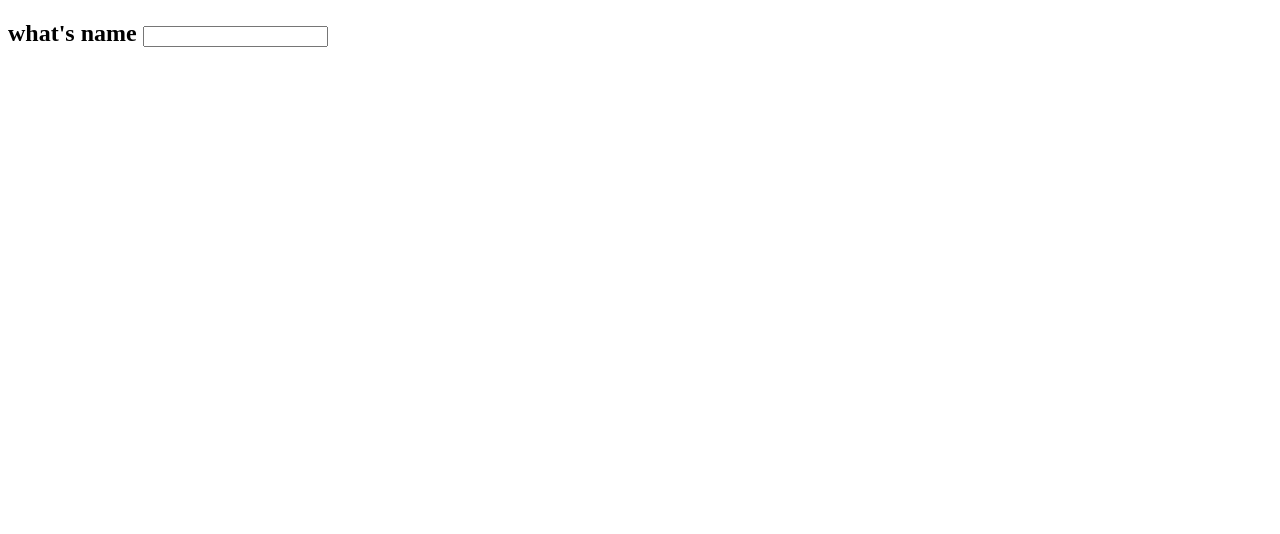
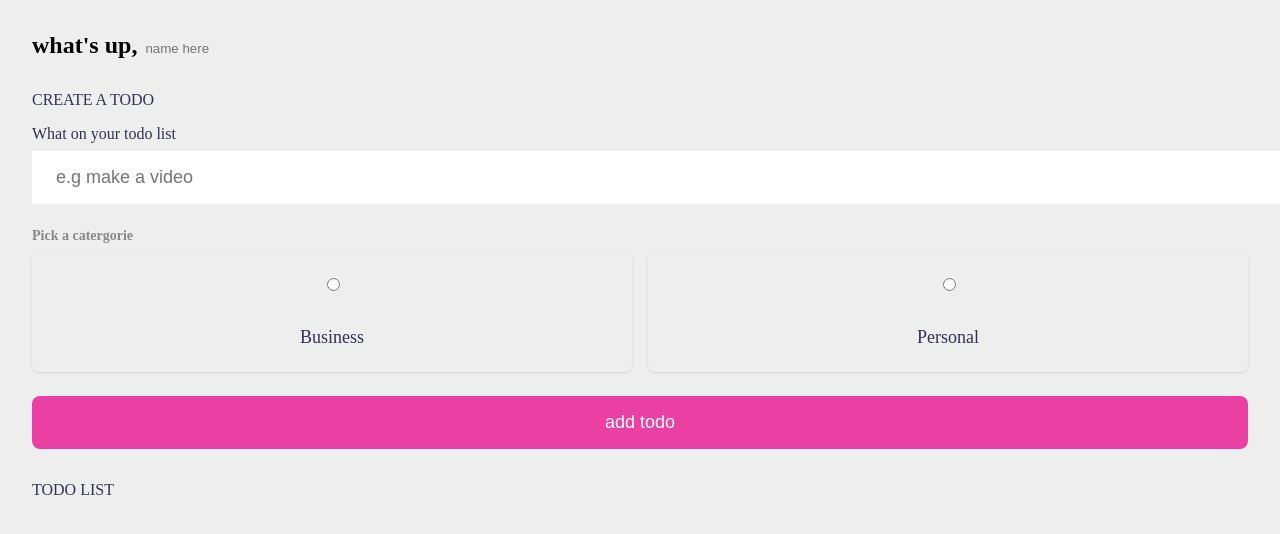
Before and after one commit to sekfson/javascript_tuto, a plain HTML site: page index.html in a window 1280 px wide. Drawn offline with Linux system fonts and the light colour scheme.

Commit message:
la modification faite le 12/10/2022 à 17h01

```diff
--- a/index.html
+++ b/index.html
@@ -14,12 +14,76 @@
     <script src="main.js"></script>
 </head>
 <body>
-    <!-- on peut utiliser section.greeting + tabulation -->
+    <!-- on peut utiliser section.greeting + tabulation et la classe va prendre ce qu'on ajouter sur la section-->
   <section class="greeting">
 
     <h2 class="title">
-        what's name <input type="text" name="" id="">
+        what's up, <input type="text" id="name" placeholder="name here">
     </h2>
+  </section>
+
+  <section class="create-todo">
+    <h3>CREATE A TODO</h3>
+    <!--le racourci es form#new-todo-form la class va prendre automatique new-todo-form-->
+    <form  id="new-todo-form">
+      <h3>What on your todo list</h3>
+      <!--pur les input on utilise input:text-->
+      <input type="text" name="content" id="content" placeholder="e.g make a video">
+      <h4>Pick a catergorie</h4>
+      <!--si on veut utiliser  un div avec un attribut on utilise le point apres l'optoin .otpion +tab-->
+      <div class="option">
+          <label >
+            <input type="radio" name="category" id="category1" value="business"/>
+            <span class="bubble business"></span>
+            <div>Business</div>
+          </label>
+          <label >
+            <input type="radio" name="category" id="category2" value="personal"/>
+            <span class="bubble personal"></span>
+            <div>Personal</div>
+          </label>
+      </div>
+      <input type="submit" value="add todo">
+      </form>
+      <div class="option"></div>
+    </form>
+  </section>
+
+  <section class="todo-list">
+    <h3>TODO LIST</h3>
+    <div class="list" id="todo-list">
+      <!-- <div class="todo-item done">
+        <label >
+          <input type="checkbox"/>
+          <span class="bubble business"></span>
+        </label>
+
+        <div class="todo cotent">
+          <input type="text" value="make a video" readonly/>
+        </div>
+
+        <div class="actions">
+            <button class="edit">Edit</button>
+            <button class="delete">Delete</button>
+        </div>
+      </div>
+
+      <div class="todo-item">
+        <label >
+          <input type="checkbox"/>
+          <span class="bubble personal"></span>
+        </label>
+
+        <div class="todo cotent">
+          <input type="text" value="get milk" readonly/>
+        </div>
+
+        <div class="actions">
+            <button class="edit">Edit</button>
+            <button class="delete">Delete</button>
+        </div>
+      </div> -->
+    </div>
   </section>
 </body>
 </html>
--- a/main.css
+++ b/main.css
@@ -0,0 +1,235 @@
+/* ici on declare toutes les variables des différentes couleurs qu'on va utiliser dans la commande*/
+:root{
+    --primary: #ea40a4;
+    --business: #3a82ee;
+    --personal:var(--primary);
+    --light: #eee;
+    --dark: #313154;
+    --danger: #ff5b57;
+    --gray: #888;
+    --shadow: 0 1px 3px rgba(0,0,0,0.1);
+    --business: 0px 0px 4px rgba(58, 130, 238,0.75);
+    --personal: 0px 0px 4px rgba(234, 64, 164,0.75);
+}
+
+. {
+    margin:0;
+    padding: 0;
+    box-sizing: border-box;
+    font-family: 'montserrat', sans-serif;
+
+}
+
+input:not([type="radio"]):not([type="checkbox"]), button{
+    appearance: none;
+    border: none;
+    outline: none;
+    background: none;
+    cursor: initial;
+}
+
+body{
+    background: var(--light);
+}
+
+section{
+    margin-top: 2rem;
+    margin-bottom: 2rem;
+    margin-left: 1.5rem;
+    margin-right: 1.5rem;
+
+}
+
+h3{
+    color: var(--dark);
+    font-size: 1rem;
+    font-weight: 400;
+    margin-bottom: 0.5rem;
+
+}
+
+h4{
+    color: var(--gray);
+    font-size: 0.875rem;
+    font-weight: 700;
+    margin-bottom: 0.5em;
+}
+
+.greeting.title{
+    display: flex;
+}
+
+.greeting.title input{
+    margin-left: 0.5em;
+    flex: 1 1 0%;
+    min-width: 0;
+}
+
+.greeting.title
+.greeting.title input{
+    color: var(--dark);
+    font-size: 1.5em;
+    font-weight: 700;
+}
+
+.create-todo input[type="text"]{
+    display: block;
+    width: 100%;
+    font-size: 1.125rem;
+    padding: 1rem 1.5rem;
+    color: var(--dark);
+    background-color: #fff;
+    border-radius: 0.5rema;
+    box-sizing: var(--shadow);
+    margin-bottom: 1.5rem;
+}
+
+.create-todo .option{
+    display: grid;
+    grid-template-columns: repeat(2,1fr);
+    grid-gap: 1rem;
+    margin-bottom: 1.5rem;
+}
+
+.create-todo .option label{
+    display: flex;
+    flex-direction: column;
+    align-items: center;
+    justify-content: center;
+    padding: 1.5rem;
+    border-color: #fff;
+    border-radius: 0.5rem;
+    box-shadow: var(--shadow);
+    cursor: pointer;
+}
+
+input[type="radio"]
+input[type="checkbox"]{
+    display: none;
+}
+
+.bubble {
+    display: flex;
+    align-items: center;
+    justify-content: center;
+    width: 20px;
+    height: 20px;
+    border-radius: 50%;
+    border: 2px solid var(--business);
+    box-shadow: var(--business-glow);
+}
+
+.bubble.personal{
+    border-color: var(--personal);
+    box-shadow: var(--personal-glow);
+}
+
+.bubble::after{
+    content: "";
+    display: blocka;
+    opacity: 0;
+    width: 0px;
+    height: 0px;
+    background-color: var(--business);
+    box-shadow: var(--business-glow);
+    border-radius: 50%;
+    transition: 0.2s ease-in-out;
+}
+
+.bubble.bubble.personal::after{
+    background-color: var(--personal);
+    box-shadow: var(--personal-glow);
+}
+
+input:checked .bubble::after{
+    width: 10px;
+    height:10px;
+    opacity: 1;
+}
+
+
+.create-todo .option label div{
+    color: var(--dark);
+    font-size: 1.125rem;
+    margin-top: 1rem;
+}
+
+.create-todo input[type="submit"]{
+     display: block;
+     width: 100%;
+     font-size: 1.125rem;
+     padding: 1rem 1.5rem;
+     color: #fff;
+    background-color: var(--primary);
+     border-radius: 0.5rem;
+     box-shadow: var(--personal-glow);
+     cursor: pointer;
+     transform: 0.2s ease-in-out;
+}
+
+.create-todo input[type="submit"]:hover{
+    opacity: 0.7%;
+}
+
+.todo-list .list{
+    margin: 1rem 0;
+}
+
+.todo-list .todo-item{
+    display: flex;
+    align-items: center;
+    background-color: #fff;
+    padding: 1rem;
+    border-radius: 0.5rem;
+    box-shadow: var(--shadow);
+    margin-bottom: 1rem;
+
+}
+
+.todo-item label{
+    display: block;
+    margin-right: 1rem;
+    cursor: pointer;
+}
+
+.todo-item .todo-content {
+    flex: 1 1 0%;
+}
+
+.todo-item .todo-content input {
+    color: var(--dark);
+    font-size: 1.125rem;
+}
+
+.todo-item .actions{
+    display: flex;
+    align-items: center;
+}
+
+.todo-item .actions button{
+    display: block;
+    padding: 0.5rem;
+    border-radius: 0.25rem;
+    color: #fff;
+    cursor: pointer;
+    transition: 0.2s ease-in-out;
+}
+
+.todo-item .actions button:hover{
+    opacity: 0.75;
+}
+
+.todo-item .actions .edit{
+    margin-right: 0.5rem;
+    background-color: var(--primary);
+}
+
+.todo-item .actions .delete{
+    background-color: var(--danger);
+}
+
+
+.todo-item.done .todo-content input{
+    text-decoration: line-through;
+
+}
--- a/main.js
+++ b/main.js
@@ -0,0 +1,31 @@
+window.addEventListener('load',()=>{
+    // on va declarer une variable globale pour configurer le stockage local
+    todos=JSON.parse(localStorage.getItem('todos')) || []
+    const nameInput=document.querySelector('#name');
+    const newTodoForm=document.querySelector('#newTodoForm');
+
+    const username=localStorage.getItem('username') || '';
+
+    nameInput.value=username;
+
+    nameInput.addEventListener('change',e =>{
+        localStorage.setItem('username', e.target.value);
+    })
+
+    newTodoForm.addEventListener('submit',e =>{
+        e.preventDefault();
+
+        const todo={
+            content: e.target.element.content.value,
+            category: e.target.element.category.value ,
+            done: false,
+            createdAt: new Date().getTime()
+        }
+
+        todos.push(todo);
+
+        localStorage.setItem('todos ',JSON.stringify(todos));
+
+        e.target.reset();
+    })
+})
```
